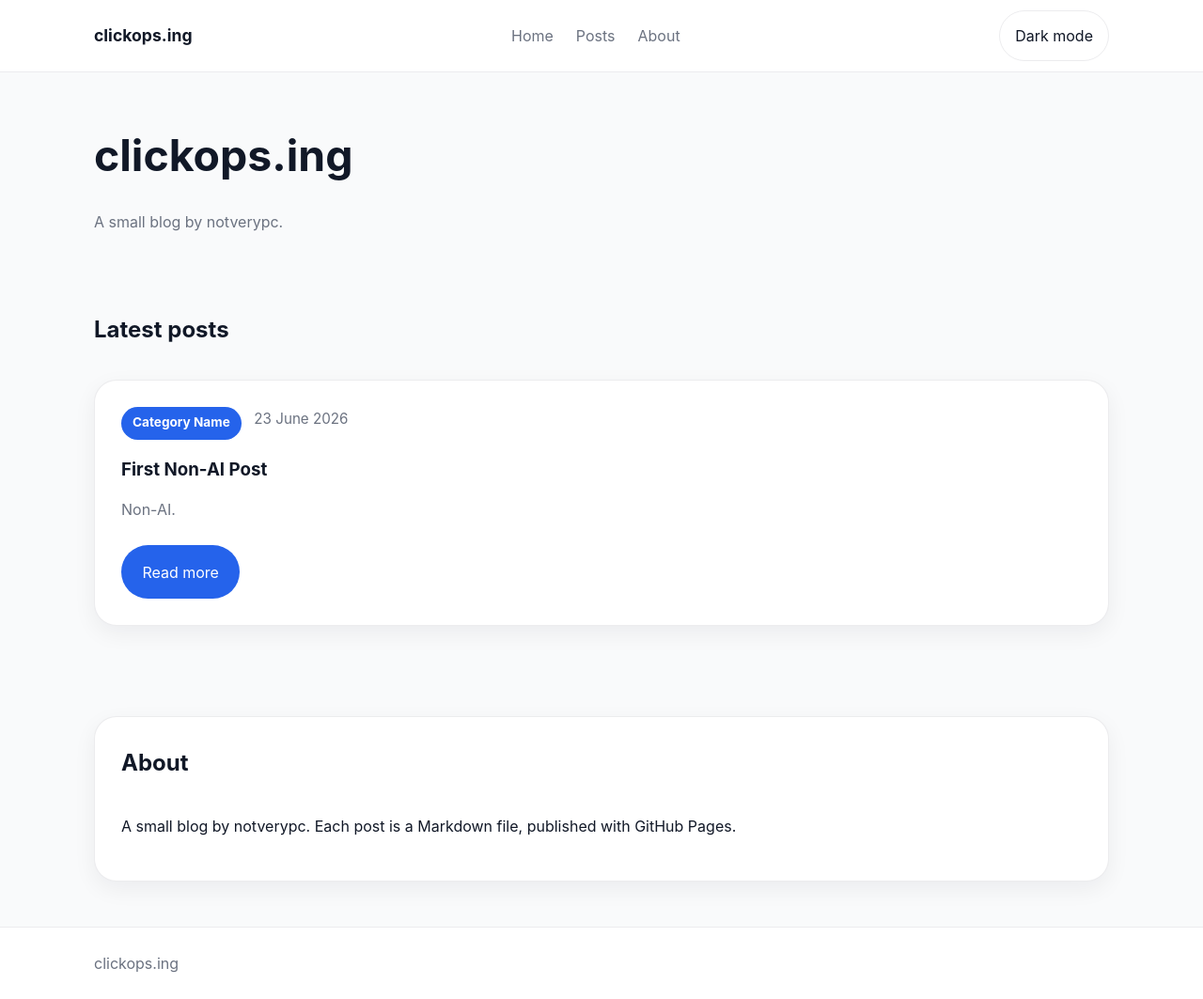
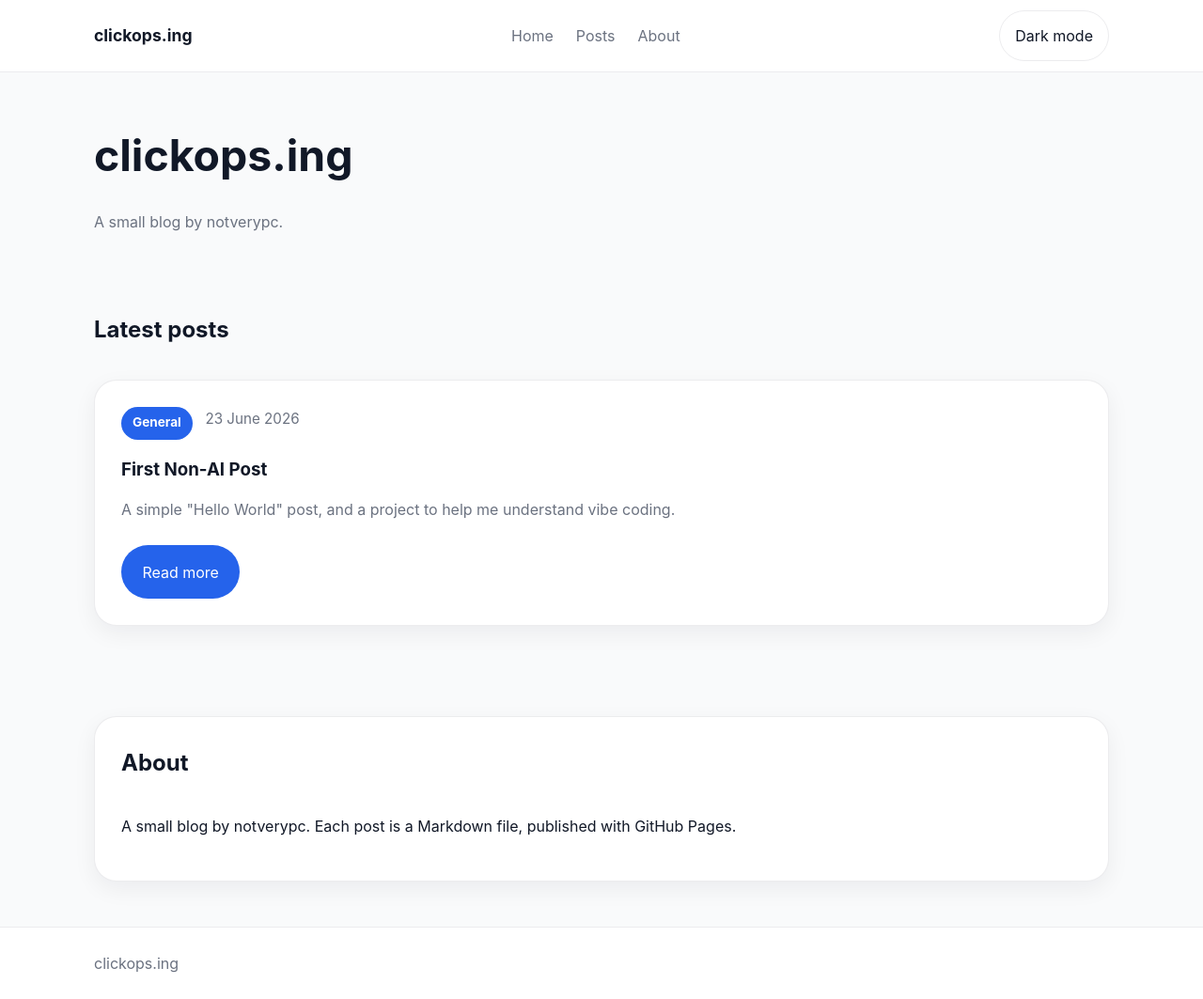
Before and after one commit to notverypc/clickops.ing-web, a Jekyll site: the page built from index.html, in a window 1280 px wide and 1063 px high. Shown: the whole window at 94% size. Built offline with Jekyll 4.4.1, drawn with Linux system fonts in a browser that asks for light colours.

Commit message:
Fix typo, category and excerpt in first post
Co-Authored-By: Claude Opus 5.5 <noreply@anthropic.com>

```diff
--- a/_posts/2026-06-23-first-non-ai-post.md
+++ b/_posts/2026-06-23-first-non-ai-post.md
@@ -3,10 +3,10 @@ title: First Non-AI Post
 subtitle: Just a hello world post.
 author: notverypc
 date: 2026-06-23
-category: Category Name
-excerpt: Non-AI.
+category: General
+excerpt: A simple "Hello World" post, and a project to help me understand vibe coding.
 ---
 
-Just a smiple "Hello World" post.
+Just a simple "Hello World" post.
 
 This is just a project to help me understand vibe coding
```
